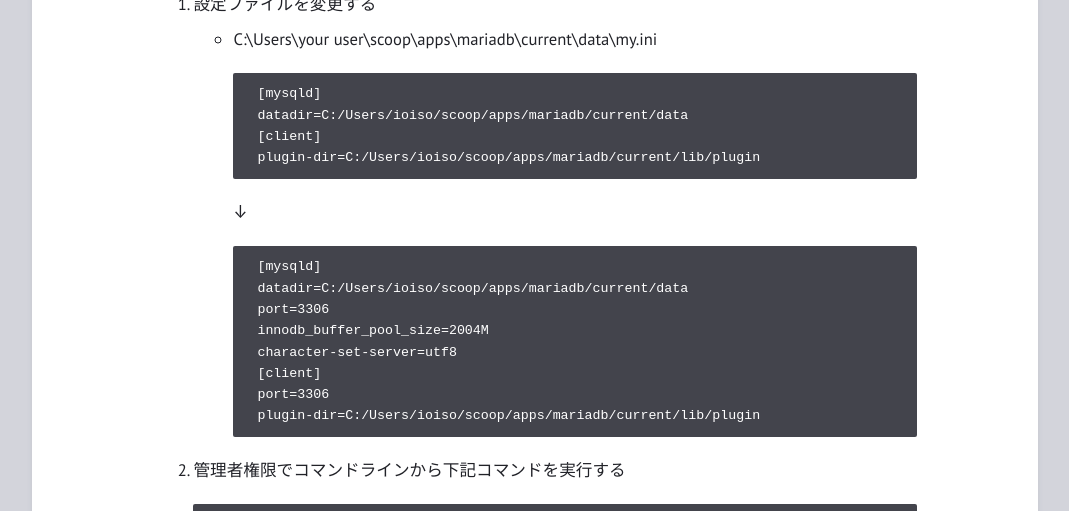
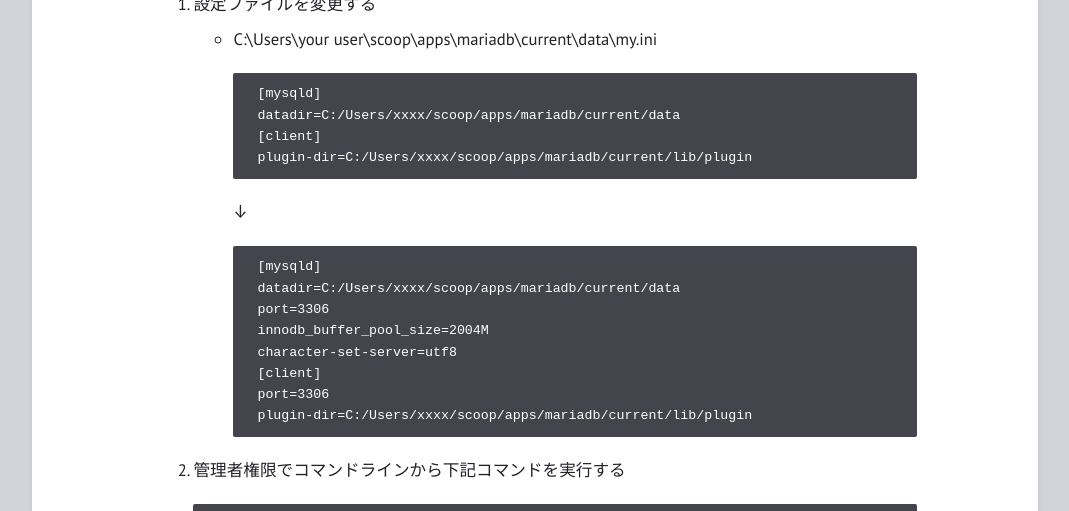
Before and after one commit to dazoyee/dazoyee.github.io, a Jekyll site: the page built from _posts/howto/2022-05-20-how-to-setup-maria-db.md, in a window 1280 px wide. Shown: the part 342-853 px from the top of the page, without its empty margins (105-1174 px from the left). Built offline with Jekyll 4.4.1, drawn with Linux system fonts in a browser that asks for light colours.

Commit message:
Update 2022-05-20-how-to-setup-maria-db.md

````diff
--- a/_posts/howto/2022-05-20-how-to-setup-maria-db.md
+++ b/_posts/howto/2022-05-20-how-to-setup-maria-db.md
@@ -13,20 +13,20 @@ categories: "howto"
     - C:\Users\your user\scoop\apps\mariadb\current\data\my.ini
     ```
     [mysqld]
-    datadir=C:/Users/ioiso/scoop/apps/mariadb/current/data
+    datadir=C:/Users/xxxx/scoop/apps/mariadb/current/data
     [client]
-    plugin-dir=C:/Users/ioiso/scoop/apps/mariadb/current/lib/plugin
+    plugin-dir=C:/Users/xxxx/scoop/apps/mariadb/current/lib/plugin
     ```
    ↓
     ```
     [mysqld]
-    datadir=C:/Users/ioiso/scoop/apps/mariadb/current/data
+    datadir=C:/Users/xxxx/scoop/apps/mariadb/current/data
     port=3306
     innodb_buffer_pool_size=2004M
     character-set-server=utf8
     [client]
     port=3306
-    plugin-dir=C:/Users/ioiso/scoop/apps/mariadb/current/lib/plugin
+    plugin-dir=C:/Users/xxxx/scoop/apps/mariadb/current/lib/plugin
     ```
 2. 管理者権限でコマンドラインから下記コマンドを実行する
     ```
````
